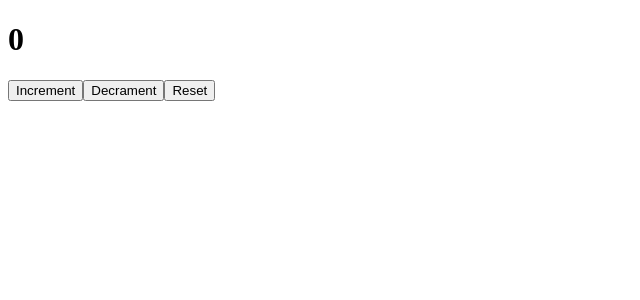
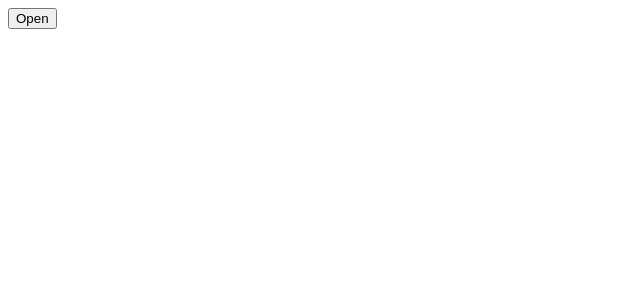
Before and after one commit to R-Islombek/React_Amaliyot, a React (Vite) app: page / in a window 1280 px wide. Shown: the top 300 px of the page, without its empty margins (0-640 px from the left). Built offline with nearby package versions, Linux system fonts and the light colour scheme.

Commit message:
modal yasash

```diff
--- a/src/App.jsx
+++ b/src/App.jsx
@@ -1,14 +1,11 @@
-import React, { useState } from 'react'
-
+import React from 'react'
+import { useState } from 'react'
 const App = () => {
-  const [count, setCount] = useState(0);
-
+  const [open, setOpen] =  useState()
   return (
     <div>
-          <h1>{count}</h1>
-          <button onClick={()=>setCount(count + 1 )} >Increment</button>
-          <button onClick={()=>setCount(count - 1)}  >Decrament</button>
-          <button onClick={()=>setCount(0)} >Reset</button>
+          <button onClick={()=>setOpen(!open)} >Open</button>
+          <dialog open={open} >Message</dialog>
     </div>
   )
 }
```
